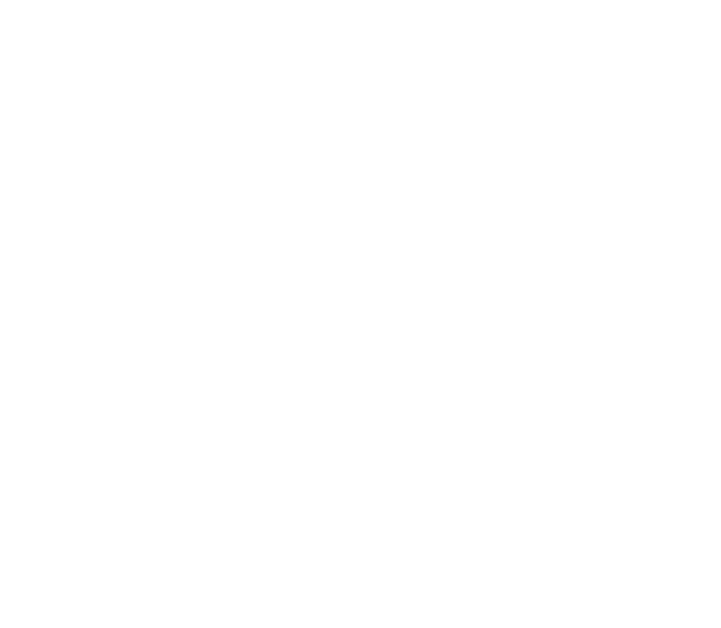
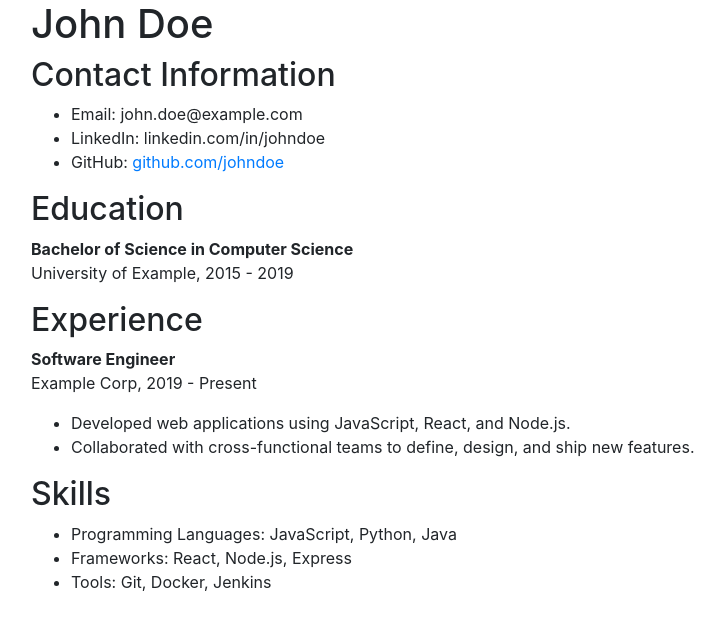
Before and after one commit to nikolaivanovj/resumefromscratch, a plain HTML site: page index.html in a window 1280 px wide. Shown: the whole page, without its empty margins (54-775 px from the left). Drawn offline with nearby package versions, Linux system fonts and the light colour scheme.

Commit message:
Update index.html
converted md to html

```diff
--- a/index.html
+++ b/index.html
@@ -9,6 +9,30 @@
 <body>
     <div class="container">
         <!-- Your Markdown content will be converted to HTML and placed here -->
+
+        <h1 id="john-doe">John Doe</h1>
+<h2 id="contact-information">Contact Information</h2>
+<ul>
+<li>Email: john.doe@example.com</li>
+<li>LinkedIn: linkedin.com/in/johndoe</li>
+<li>GitHub: <a href="https://github.com/">github.com/johndoe</a></li>
+</ul>
+<h2 id="education">Education</h2>
+<p><strong>Bachelor of Science in Computer Science</strong><br>University of Example, 2015 - 2019</p>
+<h2 id="experience">Experience</h2>
+<p><strong>Software Engineer</strong><br>Example Corp, 2019 - Present</p>
+<ul>
+<li>Developed web applications using JavaScript, React, and Node.js.</li>
+<li>Collaborated with cross-functional teams to define, design, and ship new features.</li>
+</ul>
+<h2 id="skills">Skills</h2>
+<ul>
+<li>Programming Languages: JavaScript, Python, Java</li>
+<li>Frameworks: React, Node.js, Express</li>
+<li>Tools: Git, Docker, Jenkins</li>
+</ul>
+
+
     </div>
 </body>
 </html>
```
